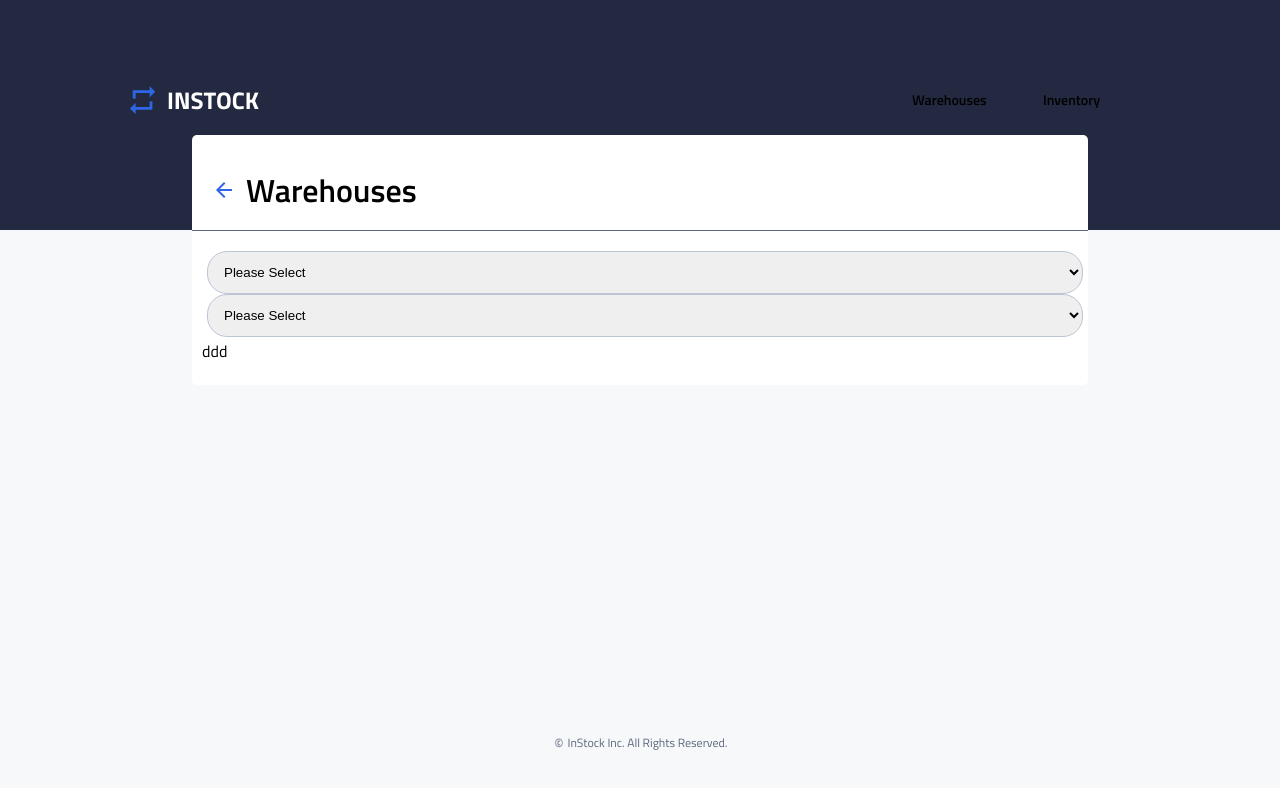
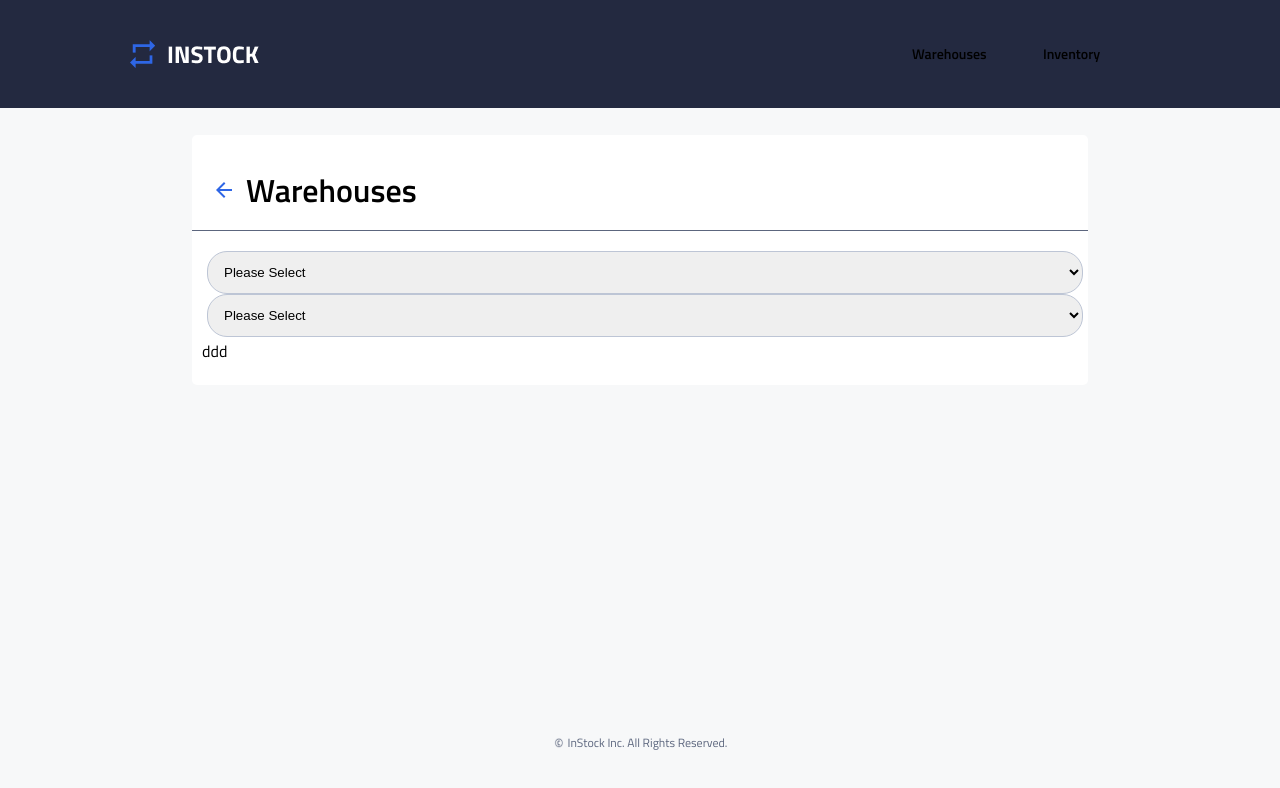
Before and after one commit to davidmaxxxy/instock-client, a React (Create React App) app: page / in a window 1280 px wide. Shown: the top 788 px of the page. Built offline with nearby package versions, Linux system fonts and the light colour scheme.

Commit message:
Original state header

```diff
--- a/src/Components/Header/Header.scss
+++ b/src/Components/Header/Header.scss
@@ -5,22 +5,19 @@
   background-color: $background-color-graphite;
   display: flex;
   justify-content: center;
-  height: 23rem;
 }
 
 .header-nav {
   display: flex;
   flex-direction: column;
   align-items: center;
-  width: 100%;
-
   @include tablet {
     flex-direction: row;
-    padding-top: 2rem;
+    padding-top: 3.2rem;
     padding-bottom: 3.2rem;
   }
   @include desktop {
-    padding-top: 1rem;
+    padding-top: 4rem;
     padding-bottom: 4rem;
     max-width: 102rem;
     width: 100%;
@@ -77,3 +74,84 @@
     }
   }
 }
+
+
+// @use "../../styles/partials/mixin.scss" as *;
+// @use "../../styles/partials/variables.scss" as *;
+
+// .header {
+//   background-color: $background-color-graphite;
+//   display: flex;
+//   justify-content: center;
+//   height: 23rem;
+// }
+
+// .header-nav {
+//   display: flex;
+//   flex-direction: column;
+//   align-items: center;
+//   width: 100%;
+
+//   @include tablet {
+//     flex-direction: row;
+//     padding-top: 2rem;
+//     padding-bottom: 3.2rem;
+//   }
+//   @include desktop {
+//     padding-top: 1rem;
+//     padding-bottom: 4rem;
+//     max-width: 102rem;
+//     width: 100%;
+//   }
+// }
+
+// .header-logo__img {
+//   padding-top: 2.4rem;
+//   width: 12.85rem;
+//   height: 2.8rem;
+//   @include tablet {
+//     padding-top: 0;
+//     padding-left: 3.2rem;
+//   }
+//   @include desktop {
+//     padding-left: 0;
+//   }
+// }
+
+// .header-side-nav {
+//   display: flex;
+//   justify-content: space-between;
+//   width: 100%;
+//   padding-top: 2.4rem;
+//   padding-bottom: 2.4rem;
+//   &__warehouses-btn {
+//     padding-left: 1.6rem;
+//     width: 50%;
+//     padding-right: 0.8rem;
+//   }
+//   &__inventory-btn {
+//     padding-right: 1.6rem;
+//     width: 50%;
+//     padding-left: 0.8rem;
+//   }
+//   @include tablet {
+//     padding-top: 0;
+//     padding-bottom: 0;
+//     justify-content: right;
+//     &__warehouses-btn {
+//       padding-left: 2.4rem;
+//       width: 10.7rem;
+//       padding-right: 1.2rem;
+//     }
+//     &__inventory-btn {
+//       padding-right: 3.2rem;
+//       width: 10.7rem;
+//       padding-left: 1.2rem;
+//     }
+//   }
+//   @include desktop {
+//     &__inventory-btn {
+//       padding-right: 0;
+//     }
+//   }
+// }
```
